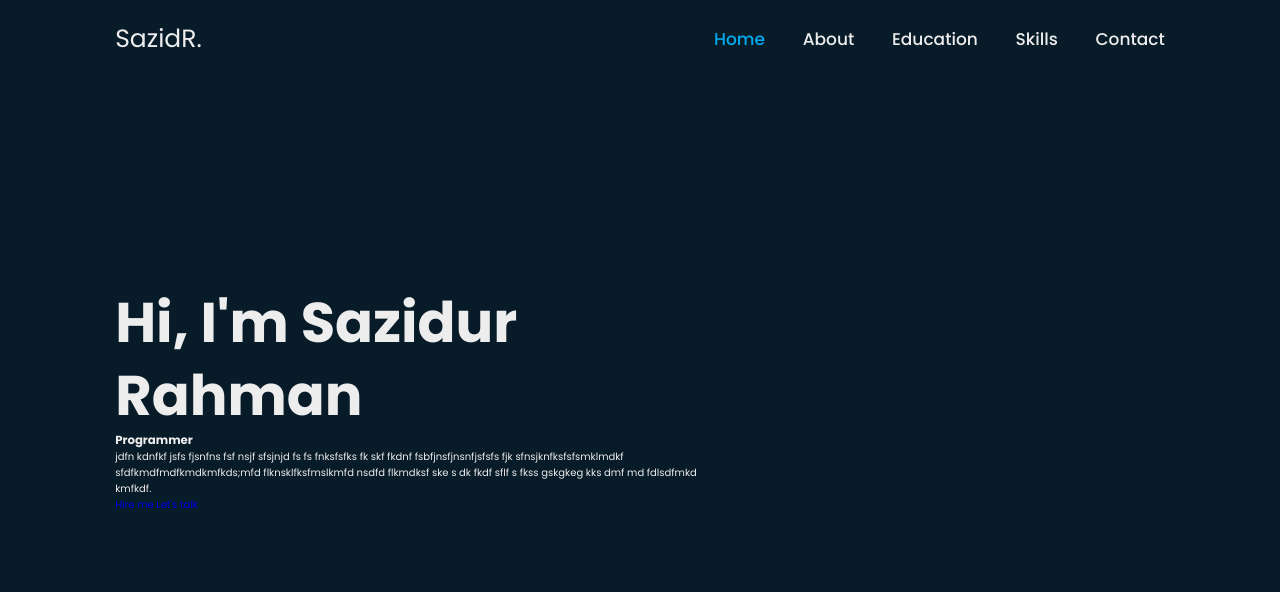
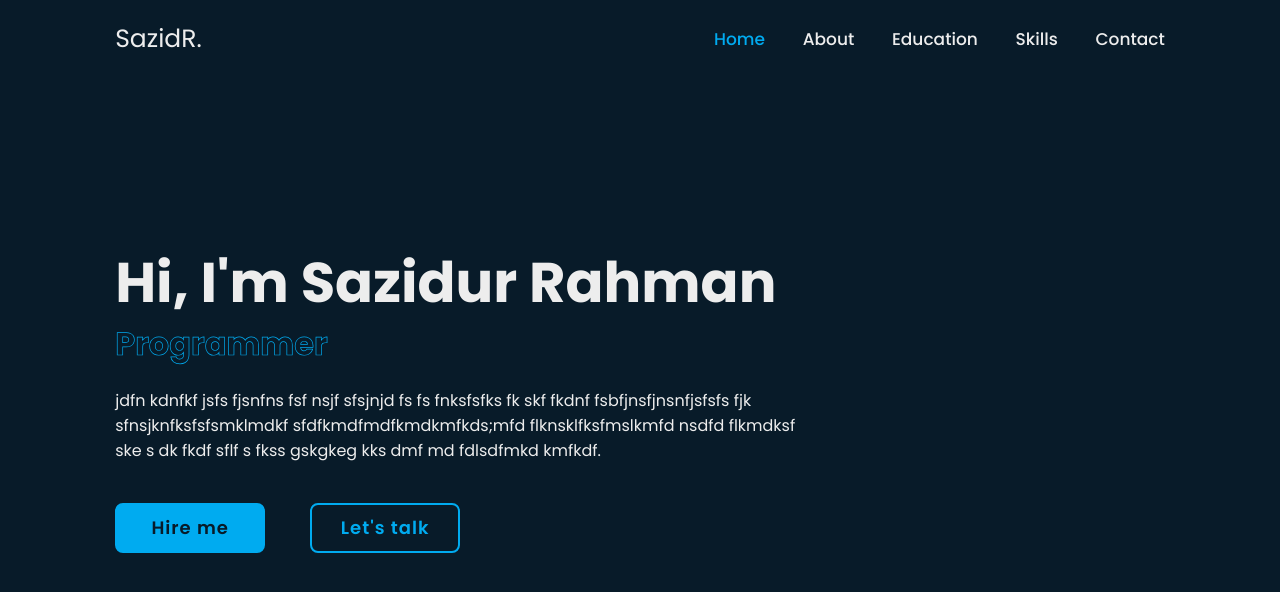
Before and after one commit to rsazidur/ideal-potato_Portfolio, a plain HTML site: page index.html in a window 1280 px wide. Drawn offline with nearby package versions, Linux system fonts and the light colour scheme.

Commit message:
Home section design

```diff
--- a/index.html
+++ b/index.html
@@ -35,7 +35,7 @@
     <section class="home" id="home">
         <div class="home-content">
             <h1>Hi, I'm <span>Sazidur Rahman</span></h1>
-            <div class="class-animate">
+            <div class="text-animate">
                 <h3>Programmer</h3>
             </div>
             <p>jdfn kdnfkf  jsfs fjsnfns fsf nsjf sfsjnjd fs fs fnksfsfks fk skf fkdnf
@@ -45,8 +45,8 @@
             </p>
 
             <div class="btn-box">
-                <a href="a" class="btn">Hire me</a>
-                <a href="a" class="btn">Let's talk</a>
+                <a href="#" class="btn">Hire me</a>
+                <a href="#" class="btn">Let's talk</a>
             </div>
         </div>
     </section>
--- a/style.css
+++ b/style.css
@@ -81,7 +81,7 @@ section{
 }
 
  .home-content{
-    max-width: 60rem;
+    max-width: 70rem;
  }
 
  .home-content h1{
@@ -101,3 +101,68 @@ section{
     color: transparent;
     -webkit-text-stroke: .7px var(--main-color)
  }
+
+.home-content p{
+    font-size: 1.6rem;
+    margin: 2rem 0 4rem;
+}
+
+.btn-box{
+    position: relative;
+    display: flex;
+    justify-content: space-between;
+    width: 34.5rem;
+    height: 5rem;
+}
+
+.btn-box .btn{
+    position: relative;
+    display: inline-flex;
+    justify-content: center;
+    align-items: center;
+    width: 15rem;
+    height: 100%;
+    background: var(--main-color);
+    border: .2rem solid var(--main-color);
+    border-radius: .8rem;
+    font-size: 1.8rem;
+    font-weight: 600;
+    letter-spacing: .1rem;
+    color: var(--bg-color);
+    z-index: 1;
+    overflow: hidden;
+    transition: .5s;
+}
+
+.btn-box .btn:hover{
+    color: var(--main-color);
+}
+
+.btn-box .btn:nth-child(2){
+    background: transparent;
+    color: var(--main-color);
+}
+
+.btn-box .btn:nth-child(2):hover{
+    color: var(--bg-color);
+}
+
+.btn-box .btn:nth-child(2)::before{
+    background: var(--main-color);
+}
+
+.btn-box .btn::before{
+    content: '';
+    position: absolute;
+    top: 0;
+    left: 0;
+    width: 0;
+    height: 100%;
+    background: var(--bg-color);
+    z-index: -1;
+    transition: .5s;
+}
+
+.btn-box .btn:hover::before{
+    width: 100%;
+}
```
